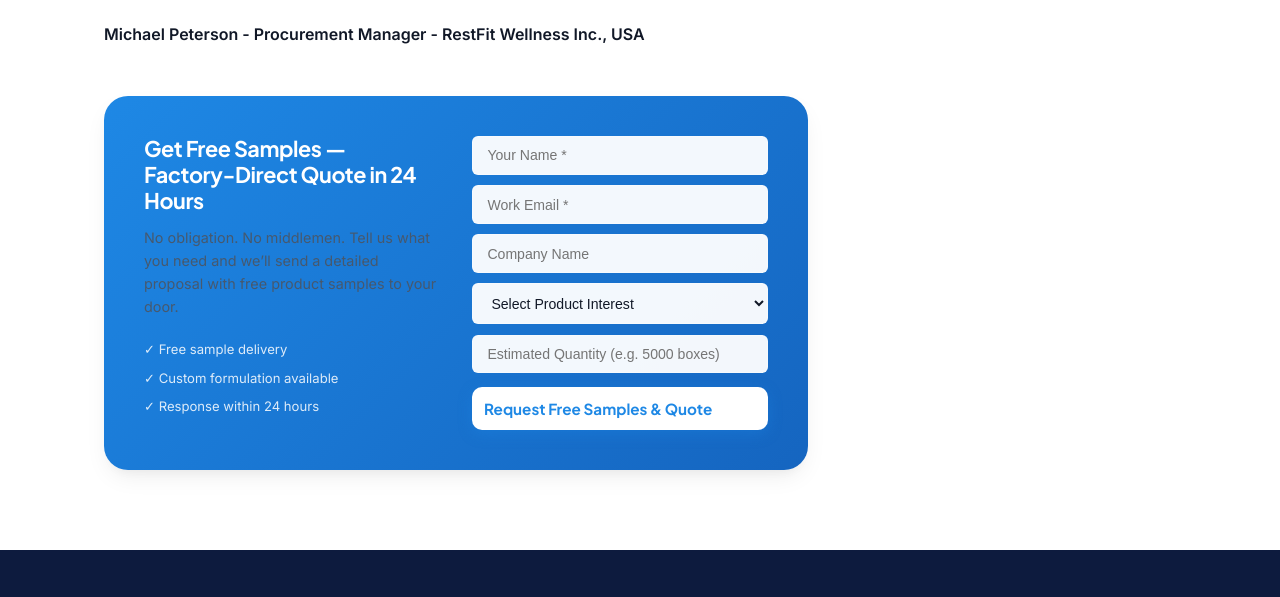
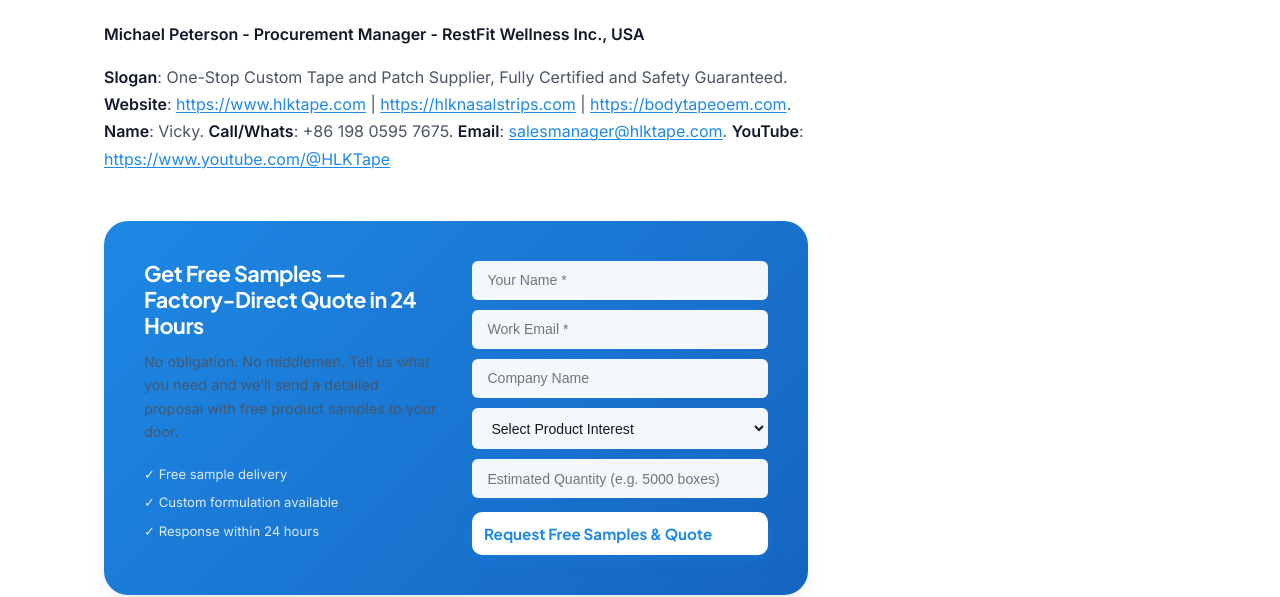
Before and after one commit to hokithree7/hlk-nasal-strips, an Astro site: page /blog/michael-peterson-breathewell-hlk-factory-visit-2022 in a window 1280 px wide. Shown: the part 1105-1702 px from the top of the page. Built offline with nearby package versions, Linux system fonts and the light colour scheme; Astro itself is replaced by a stand-in of ours.

Commit message:
Blog post: 2022: Our First US Procurement Manager Visit: Michael Peterson of RestFit Wellness Inc.

```diff
--- a/src/content/blog/michael-peterson-breathewell-hlk-factory-visit-2022.md
+++ b/src/content/blog/michael-peterson-breathewell-hlk-factory-visit-2022.md
@@ -12,3 +12,5 @@
 > Visited the facility in person before placing our first order. The production lines are clean and organized, QC is thorough. We have been working with HLK for 18 months now - consistent quality every batch.
 
 **Michael Peterson - Procurement Manager - RestFit Wellness Inc., USA**
+
+**Slogan**: One-Stop Custom Tape and Patch Supplier, Fully Certified and Safety Guaranteed.  **Website**: https://www.hlktape.com | https://hlknasalstrips.com | https://bodytapeoem.com.  **Name**: Vicky.  **Call/Whats**: +86 198 0595 7675.  **Email**: salesmanager@hlktape.com.  **YouTube**: https://www.youtube.com/@HLKTape
```
